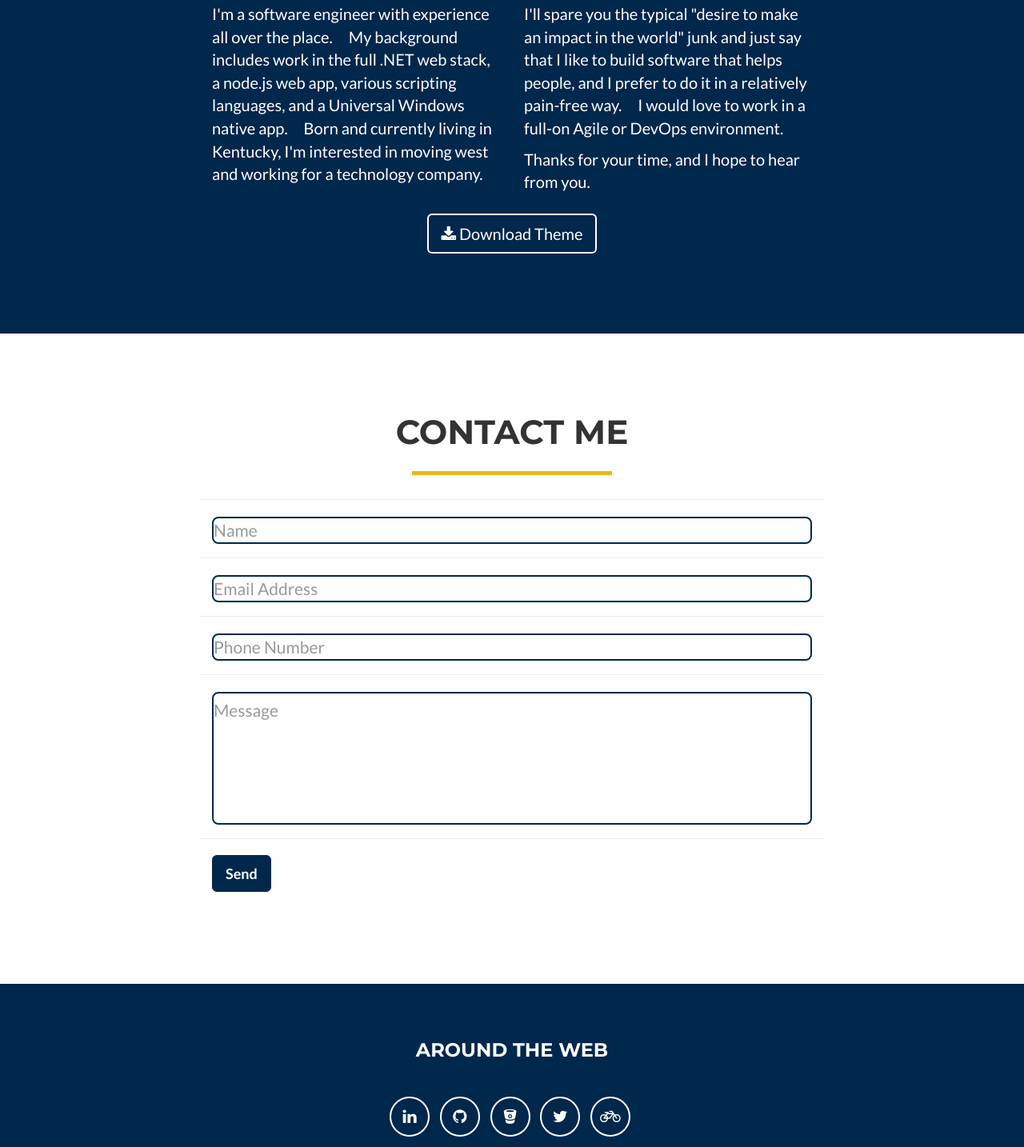
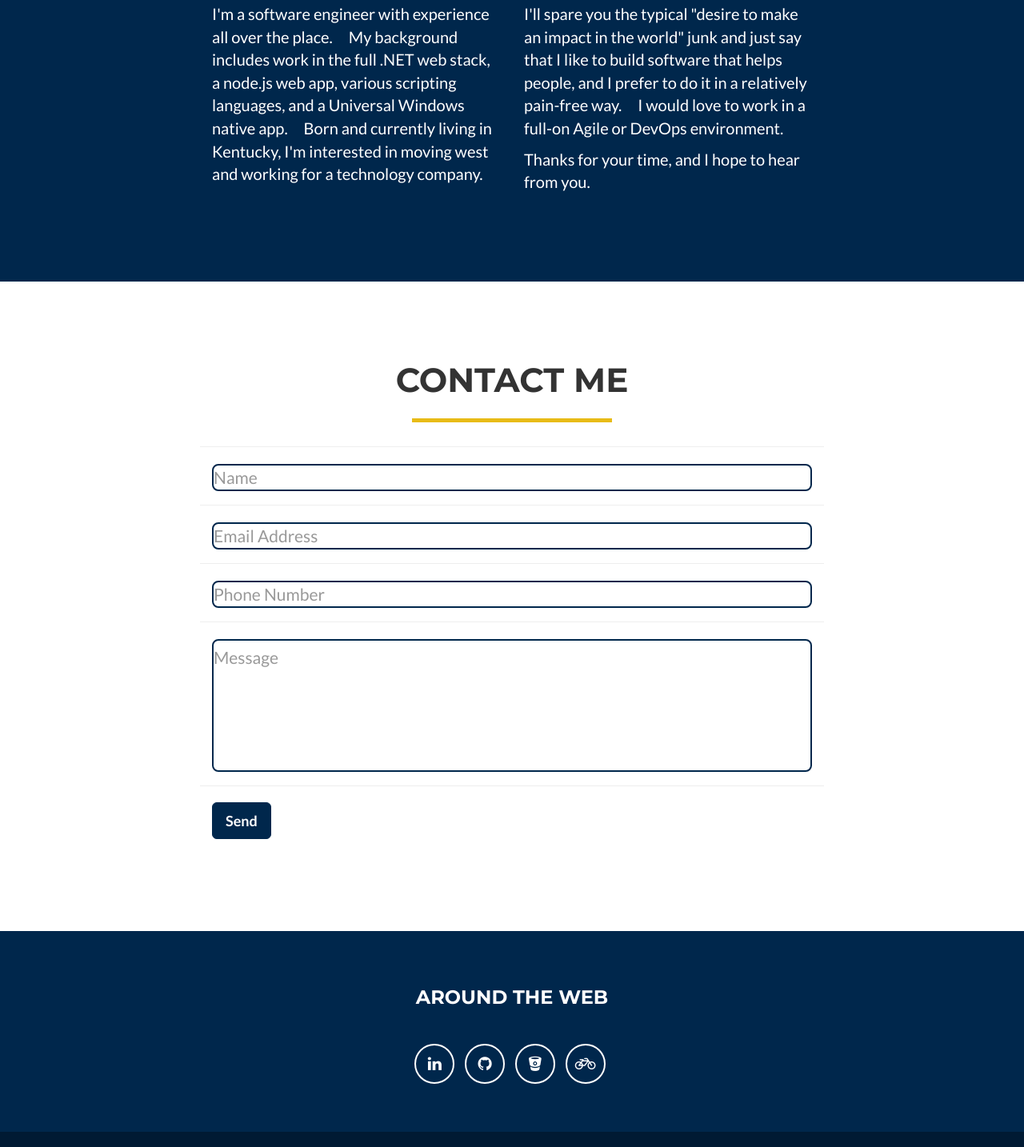
Before and after one commit to samschmidt/personal-website, a website: page index.html in a window 1280 px wide. Shown: the part 1893-3327 px from the top of the page at 80% size. Drawn offline with nearby package versions, Linux system fonts and the light colour scheme.

Commit message:
remove 'download theme' button and link to twitter profile

```diff
--- a/index.html
+++ b/index.html
@@ -187,11 +187,11 @@
                 <div class="col-lg-4">
                     <p>Thanks for your time, and I hope to hear from you.</p>
                 </div>
-                <div class="col-lg-8 col-lg-offset-2 text-center">
-                    <a href="#" class="btn btn-lg btn-outline">
-                        <i class="fa fa-download"></i> Download Theme
-                    </a>
-                </div>
+                <!-- <div class="col-lg-8 col-lg-offset-2 text-center"> -->
+                    <!-- <a href="#" class="btn btn-lg btn-outline"> -->
+                        <!-- <i class="fa fa-download"></i> Download Theme -->
+                    <!-- </a> -->
+                <!-- </div> -->
             </div>
         </div>
     </section>
@@ -272,9 +272,6 @@
                             </li>
                             <li>
                                 <a href="http://bitbucket.org/SamSchmidt/" class="btn-social btn-outline"><span class="sr-only">BitBucket</span><i class="fa fa-fw fa-bitbucket"></i></a>
-                            </li>
-                            <li>
-                                <a href="http://twitter.com/_samSchmidt" class="btn-social btn-outline"><span class="sr-only">Twitter</span><i class="fa fa-fw fa-twitter"></i></a>
                             </li>
                             <li>
                                 <a href="http://strava.com/athletes/samuelschmidt" class="btn-social btn-outline"><span class="sr-only">Strava</span><i class="fa fa-fw fa-bicycle"></i></a>
```
